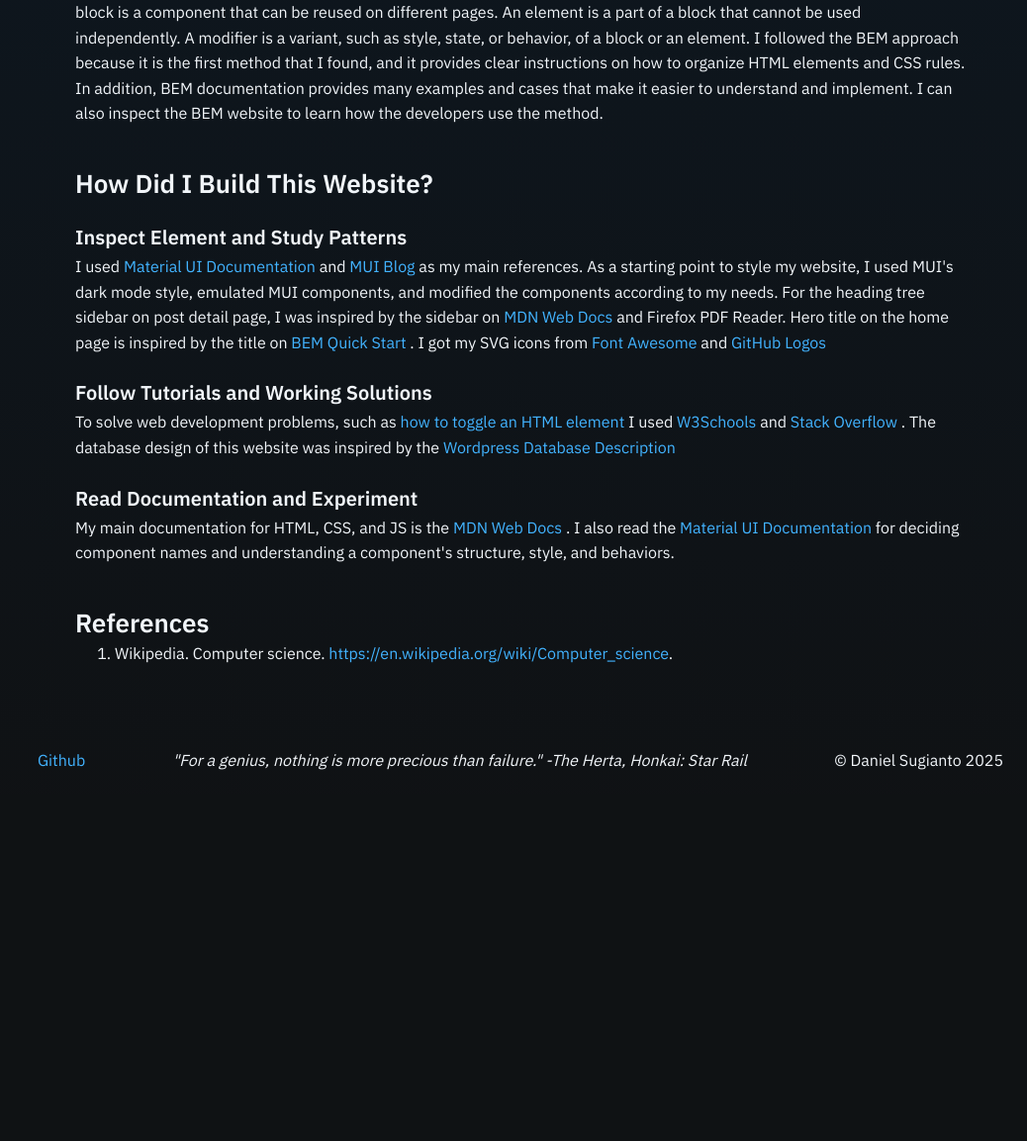
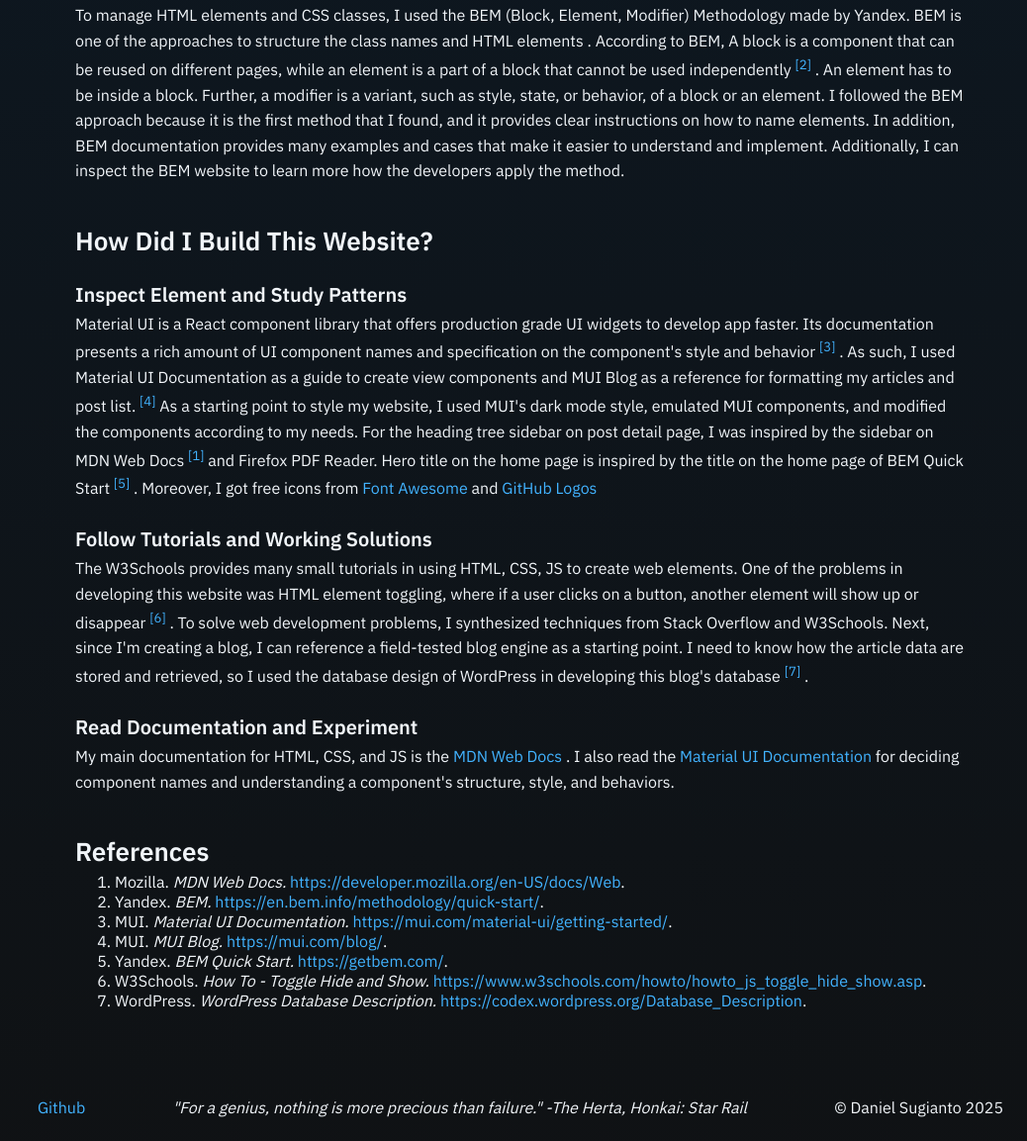
Before and after one commit to imaginarynil/imaginarynil.github.io, a plain HTML site: page post/personal-website/index.html in a window 1280 px wide. Shown: the part 961-2114 px from the top of the page at 99% size, without its empty margins (242-1280 px from the left). Before the commit the page ends 1763 px from the top, so only its background shows below. Drawn offline with Linux system fonts and the light colour scheme.

Commit message:
add emphasize reference item titles

```diff
--- a/block/referenceList.js
+++ b/block/referenceList.js
@@ -1,5 +1,3 @@
-UNKNOWN_INDEX = "?";
-
 class ReferenceItem {
   constructor(identifier, authors, title, year, linkText, linkAddress) {
     this.identifier = identifier;
@@ -10,6 +8,8 @@ class ReferenceItem {
     this.linkText = linkText;
     this.linkAddress = linkAddress;
     this.index = 0;
+    this.TEXT_STYLE_NORMAL = "normal";
+    this.TEXT_STYLE_ITALIC = "italic";
   }
   getAuthorStr(authors) {
     if (authors.length === 0) {
@@ -28,16 +28,46 @@ class ReferenceItem {
   setIndex(index) {
     this.index = index;
   }
-  getString() {
-    const items = [this.authorStr, this.title, this.year];
-    const tokens = [];
-    for (let i = 0; i < items.length; i++) {
-      if (!items[i]) {
+  getHtmlElements() {
+    const items = {
+      authorStr: {
+        val: this.authorStr,
+        style: this.TEXT_STYLE_NORMAL,
+      },
+      title: {
+        val: this.title,
+        style: this.TEXT_STYLE_ITALIC,
+      },
+      year: {
+        val: this.year,
+        style: this.TEXT_STYLE_NORMAL,
+      },
+    };
+    const cleanedItems = {};
+    for (const [key, val] of Object.entries(items)) {
+      const text = val.val;
+      if (!text) {
         continue;
       }
-      tokens.push(items[i]);
+      cleanedItems[key] = val;
     }
-    return `${tokens.join(". ")}.`;
+    const htmlElements = [];
+    const cleanedItemEntries = Object.entries(cleanedItems);
+    for (let i = 0; i < cleanedItemEntries.length; i++) {
+      const [_, value] = cleanedItemEntries[i];
+      const rawText = value.val;
+      let text = `${rawText}. `;
+      switch (value.style) {
+        case this.TEXT_STYLE_ITALIC:
+          const italicEl = document.createElement("em");
+          italicEl.innerText = text;
+          htmlElements.push(italicEl);
+          break;
+        default:
+          htmlElements.push(document.createTextNode(text));
+      }
+    }
+    return htmlElements;
   }
 }
 
@@ -78,15 +108,18 @@ class ReferenceRepository {
   }
 }
 
-// TODO: add return to citations like wikipedia
+// TODO: add backlinks like wikipedia
 class ReferencePresenter {
   constructor(referenceRepository) {
     this.referenceRepository = referenceRepository;
+    this.selectedReferenceItem = null;
+    this.UNKNOWN_INDEX = "?";
+    this.REFERENCE_ITEM_SELECTED_CLASS_NAME = "reference-list__item_selected";
   }
   getIndexByIdentifier(identifier) {
     const row = this.referenceRepository.getByIdentifier(identifier);
     if (!row) {
-      return UNKNOWN_INDEX;
+      return this.UNKNOWN_INDEX;
     }
     return row.index;
   }
@@ -99,19 +132,40 @@ class ReferencePresenter {
       citation__linkEl.href = "javascript: void(0)";
       const index = this.getIndexByIdentifier(identifier);
       const citationText = `[${index}]`;
-      if (index !== UNKNOWN_INDEX) {
+      if (index !== this.UNKNOWN_INDEX) {
         citation__linkEl.href = `#${identifier}`;
       }
       citation__linkEl.appendChild(document.createTextNode(citationText));
+      // const markSelectedReferenceItem = function (this, identifier) {
+      //   // all reset, then mark
+      //   const selectedReferenceItemEl = document.querySelector(
+      //     `#${identifier}`
+      //   );
+      //   if (!selectedReferenceItemEl) {
+      //     return;
+      //   }
+      //   if (!this.selectedReferenceItem) {
+      //     this.selectedReferenceItem.classList.remove(
+      //       REFERENCE_ITEM_SELECTED_CLASS_NAME
+      //     );
+      //   }
+      //   this.selectedReferenceItem = selectedReferenceItemEl;
+      //   selectedReferenceItemEl.classList.add(
+      //     REFERENCE_ITEM_SELECTED_CLASS_NAME
+      //   );
+      // };
+      // citation__linkEl.onclick = function () {
+      //   markSelectedReferenceItem(this, identifier);
+      // };
     }
   }
-  createReferenceList__itemEl(htmlId, referenceStr, linkText, linkAddress) {
+  createReferenceList__itemEl(htmlId, htmlElements, linkText, linkAddress) {
     const referenceList__itemEl = document.createElement("li");
     referenceList__itemEl.id = htmlId;
     referenceList__itemEl.classList.add("reference-list__item");
-    referenceList__itemEl.appendChild(
-      document.createTextNode(`${referenceStr} `)
-    );
+    for (const htmlElement of htmlElements) {
+      referenceList__itemEl.appendChild(htmlElement);
+    }
     const referenceList__linkEl = document.createElement("a");
     referenceList__itemEl.appendChild(referenceList__linkEl);
     referenceList__linkEl.classList.add("link", "reference-list__link");
@@ -138,7 +192,7 @@ class ReferencePresenter {
       referenceList__orderedListEl.appendChild(
         this.createReferenceList__itemEl(
           referenceRows[i].identifier,
-          referenceRows[i].getString(),
+          referenceRows[i].getHtmlElements(),
           referenceRows[i].linkText,
           referenceRows[i].linkAddress
         )
--- a/post/personal-website/index.html
+++ b/post/personal-website/index.html
@@ -63,18 +63,18 @@
             Building this website has taught me many things about web
             development. I learned how to make a maintainable web project so
             that it is easier to make changes and add features in the future. I
-            have learned how to use the
-            <a class="link" href="https://developer.mozilla.org/en-US/docs/Web">
-              MDN Web Docs
-            </a>
-            <span class="citation" data-id="wikipedia-2025-1"></span>
-            as reference when developing a website. Equally important is that I
-            challenge myself to not use a web framework because I want to
-            understand how to build user interface components, arrange layouts
-            and style elements using CSS, and add behaviors to the elements
-            using JavaScript. Next, I hosted this site on GitHub Pages because I
-            can store my code and deploy it on the same platform. I can also see
-            the changes on my website after I push my code to GitHub.
+            have learned how to use the MDN Web Docs as reference when
+            developing a website. Clear and comprehensive explanations for HTML
+            elements, CSS rules, and JavaScript features are available on the
+            MDN Web Docs
+            <sup class="citation" data-id="mozilla-docs"></sup>
+            . Equally important is that I challenge myself to not use a web
+            framework because I want to understand how to build user interface
+            components, arrange layouts and style elements using CSS, and add
+            behaviors to the elements using JavaScript. Next, I hosted this site
+            on GitHub Pages because I can store my code and deploy it on the
+            same platform. I can also see the changes on my website after I push
+            my code to GitHub.
           </p>
           <h2
             class="heading-2 post__heading-2"
@@ -90,19 +90,21 @@
             browser and GitHub to save my code online.
           </p>
           <p class="paragraph post__paragraph">
-            To manage HTML elements and CSS classes, I used the
-            <a class="link" href="https://en.bem.info/methodology/quick-start/">
-              BEM (Block, Element, Modifier) Methodology
-            </a>
-            made by Yandex. A block is a component that can be reused on
-            different pages. An element is a part of a block that cannot be used
-            independently. A modifier is a variant, such as style, state, or
-            behavior, of a block or an element. I followed the BEM approach
-            because it is the first method that I found, and it provides clear
-            instructions on how to organize HTML elements and CSS rules. In
-            addition, BEM documentation provides many examples and cases that
-            make it easier to understand and implement. I can also inspect the
-            BEM website to learn how the developers use the method.
+            To manage HTML elements and CSS classes, I used the BEM (Block,
+            Element, Modifier) Methodology made by Yandex. BEM is one of the
+            approaches to structure the class names and HTML elements .
+            According to BEM, A block is a component that can be reused on
+            different pages, while an element is a part of a block that cannot
+            be used independently
+            <sup class="citation" data-id="yandex-docs"></sup>
+            . An element has to be inside a block. Further, a modifier is a
+            variant, such as style, state, or behavior, of a block or an
+            element. I followed the BEM approach because it is the first method
+            that I found, and it provides clear instructions on how to name
+            elements. In addition, BEM documentation provides many examples and
+            cases that make it easier to understand and implement. Additionally,
+            I can inspect the BEM website to learn more how the developers apply
+            the method.
           </p>
           <h2
             class="heading-2 post__heading-2"
@@ -117,23 +119,24 @@
             Inspect Element and Study Patterns
           </h3>
           <p class="paragraph post__paragraph">
-            I used
-            <a href="https://mui.com/material-ui/getting-started/" class="link">
-              Material UI Documentation
-            </a>
-            and
-            <a href="https://mui.com/blog/" class="link"> MUI Blog </a>
-            as my main references. As a starting point to style my website, I
-            used MUI's dark mode style, emulated MUI components, and modified
-            the components according to my needs. For the heading tree sidebar
-            on post detail page, I was inspired by the sidebar on
-            <a class="link" href="https://developer.mozilla.org/en-US/docs/Web">
-              MDN Web Docs
-            </a>
+            Material UI is a React component library that offers production
+            grade UI widgets to develop app faster. Its documentation presents a
+            rich amount of UI component names and specification on the
+            component's style and behavior
+            <sup class="citation" data-id="mui-docs"></sup>
+            . As such, I used Material UI Documentation as a guide to create
+            view components and MUI Blog as a reference for formatting my
+            articles and post list.
+            <sup class="citation" data-id="mui-blog"></sup>
+            As a starting point to style my website, I used MUI's dark mode
+            style, emulated MUI components, and modified the components
+            according to my needs. For the heading tree sidebar on post detail
+            page, I was inspired by the sidebar on MDN Web Docs
+            <sup class="citation" data-id="mozilla-docs"></sup>
             and Firefox PDF Reader. Hero title on the home page is inspired by
-            the title on
-            <a class="link" href="https://getbem.com/"> BEM Quick Start </a>
-            . I got my SVG icons from
+            the title on the home page of BEM Quick Start
+            <sup class="citation" data-id="yandex-intro"></sup>
+            . Moreover, I got free icons from
             <a class="link" href="https://fontawesome.com/"> Font Awesome </a>
             and
             <a class="link" href="https://github.com/logos"> GitHub Logos </a>
@@ -145,26 +148,18 @@
             Follow Tutorials and Working Solutions
           </h3>
           <p class="paragraph post__paragraph">
-            To solve web development problems, such as
-            <a
-              class="link"
-              href="https://www.w3schools.com/howto/howto_js_toggle_hide_show.asp"
-            >
-              how to toggle an HTML element
-            </a>
-            I used
-            <a class="link" href="https://www.w3schools.com"> W3Schools </a>
-            and
-            <a class="link" href="https://stackoverflow.com/">
-              Stack Overflow
-            </a>
-            . The database design of this website was inspired by the
-            <a
-              href="https://codex.wordpress.org/Database_Description"
-              class="link"
-            >
-              Wordpress Database Description
-            </a>
+            The W3Schools provides many small tutorials in using HTML, CSS, JS
+            to create web elements. One of the problems in developing this
+            website was HTML element toggling, where if a user clicks on a
+            button, another element will show up or disappear
+            <sup class="citation" data-id="w3schools-toggle"></sup>
+            . To solve web development problems, I synthesized techniques from
+            Stack Overflow and W3Schools. Next, since I'm creating a blog, I can
+            reference a field-tested blog engine as a starting point. I need to
+            know how the article data are stored and retrieved, so I used the
+            database design of WordPress in developing this blog's database
+            <sup class="citation" data-id="wordpress-db"></sup>
+            .
           </p>
           <h3
             class="heading-3 post__heading-3"
@@ -243,12 +238,60 @@
       const referencePresenter = new ReferencePresenter(
         new ReferenceRepository([
           new ReferenceItem(
-            "wikipedia-2025-1",
-            ["Wikipedia"],
-            "Computer science",
+            "mozilla-docs",
+            ["Mozilla"],
+            "MDN Web Docs",
             "",
-            "https://en.wikipedia.org/wiki/Computer_science",
-            "https://en.wikipedia.org/wiki/Computer_science"
+            "https://developer.mozilla.org/en-US/docs/Web",
+            "https://developer.mozilla.org/en-US/docs/Web"
+          ),
+          new ReferenceItem(
+            "yandex-docs",
+            ["Yandex"],
+            "BEM",
+            "",
+            "https://en.bem.info/methodology/quick-start/",
+            "https://en.bem.info/methodology/quick-start/"
+          ),
+          new ReferenceItem(
+            "mui-docs",
+            ["MUI"],
+            "Material UI Documentation",
+            "",
+            "https://mui.com/material-ui/getting-started/",
+            "https://mui.com/material-ui/getting-started/"
+          ),
+          new ReferenceItem(
+            "mui-blog",
+            ["MUI"],
+            "MUI Blog",
+            "",
+            "https://mui.com/blog/",
+            "https://mui.com/blog/"
+          ),
+          new ReferenceItem(
+            "yandex-intro",
+            ["Yandex"],
+            "BEM Quick Start",
+            "",
+            "https://getbem.com/",
+            "https://getbem.com/"
+          ),
+          new ReferenceItem(
+            "w3schools-toggle",
+            ["W3Schools"],
+            "How To - Toggle Hide and Show",
+            "",
+            "https://www.w3schools.com/howto/howto_js_toggle_hide_show.asp",
+            "https://www.w3schools.com/howto/howto_js_toggle_hide_show.asp"
+          ),
+          new ReferenceItem(
+            "wordpress-db",
+            ["WordPress"],
+            "WordPress Database Description",
+            "",
+            "https://codex.wordpress.org/Database_Description",
+            "https://codex.wordpress.org/Database_Description"
           ),
         ])
       );
```
